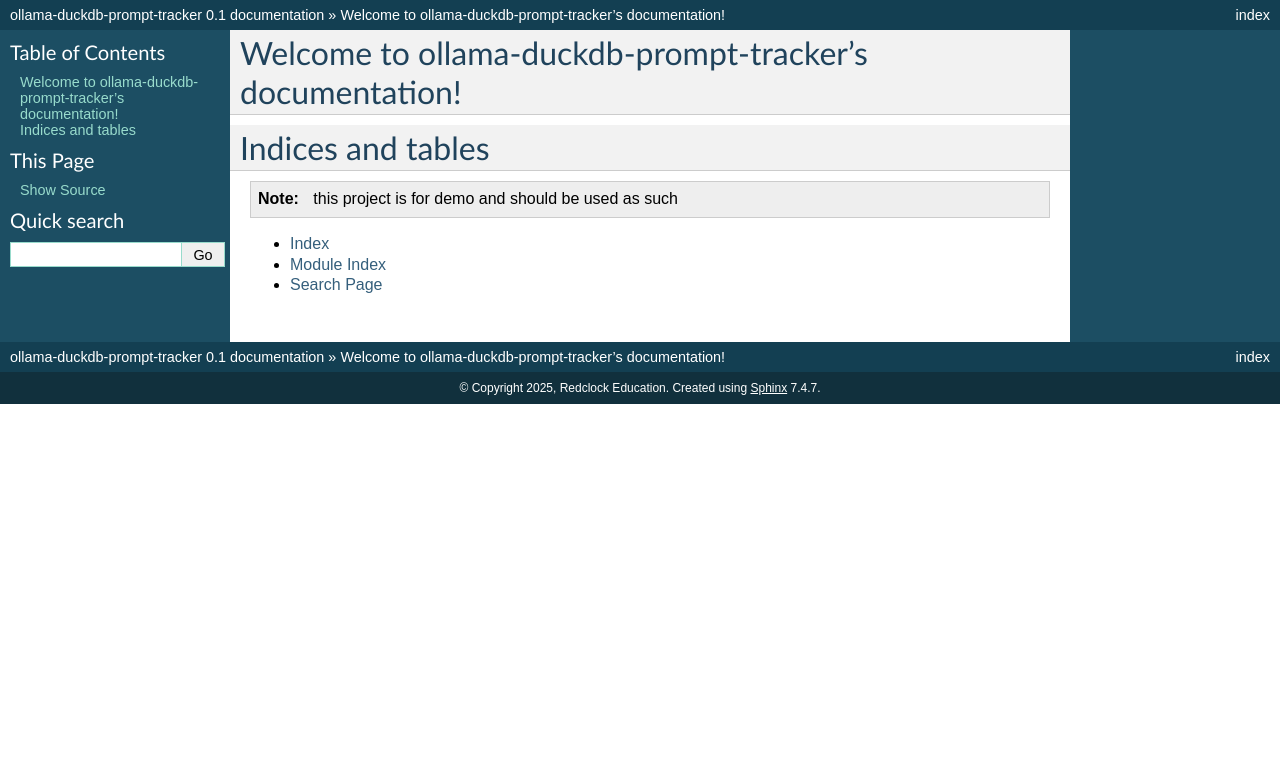
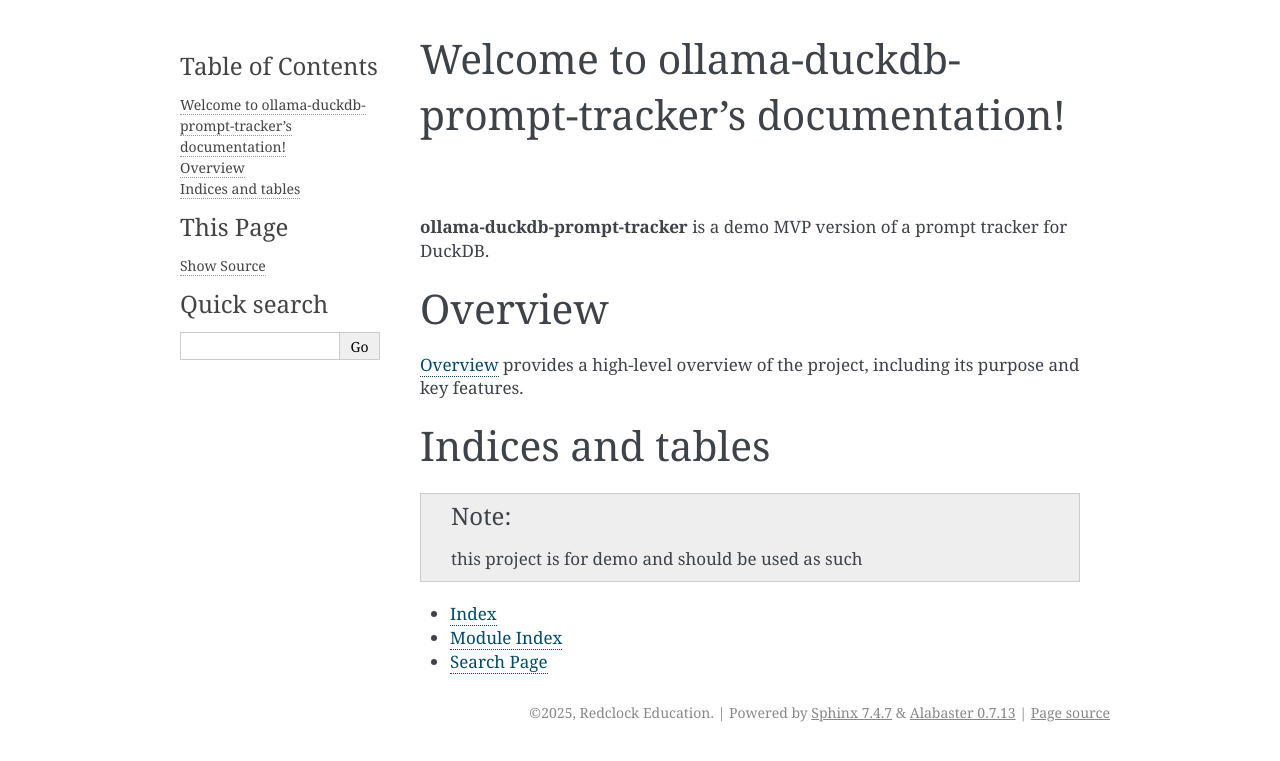
Before and after one commit to ayanguha/ollama-duckdb-prompt-tracker, a Sphinx documentation site: the page built from docs/source/index.rst, in a window 1280 px wide. Shown: the top 761 px of the page. Built offline with Sphinx 7.4.7, drawn with Linux system fonts in a browser that asks for light colours.

```diff
--- a/docs/source/conf.py
+++ b/docs/source/conf.py
@@ -11,18 +11,26 @@ copyright = '2025, Redclock Education'
 author = 'Redclock Education'
 release = '0.1'
 
+master_doc = "contents"
+
 # -- General configuration ---------------------------------------------------
 # https://www.sphinx-doc.org/en/master/usage/configuration.html#general-configuration
 
-extensions = []
+import os, sys
+
+sys.path.insert(0, os.path.abspath('../..'))
 
 templates_path = ['_templates']
 exclude_patterns = []
-
+extensions = [
+    'sphinx.ext.duration',
+    'sphinx.ext.doctest',
+    'sphinx.ext.autodoc',
+]
 
 
 # -- Options for HTML output -------------------------------------------------
 # https://www.sphinx-doc.org/en/master/usage/configuration.html#options-for-html-output
 
-html_theme = 'classic'
+html_theme = 'alabaster'
 html_static_path = ['_static']
--- a/docs/source/index.rst
+++ b/docs/source/index.rst
@@ -4,10 +4,12 @@
 
 Welcome to ollama-duckdb-prompt-tracker's documentation!
 ========================================================
+**ollama-duckdb-prompt-tracker** is a demo MVP version of a prompt tracker for DuckDB.
 
-.. toctree::
-   :maxdepth: 2
-   :caption: Contents:
+Overview
+==================
+:doc:`overview` provides a high-level overview of the project, including its purpose and key features.
+
 
 
 
```
Also changed, not shown: docs/source/api.rst (added, +45 -0 lines), docs/source/contents.rst (added, +9 -0 lines), docs/source/database_manager.rst (added, +9 -0 lines), docs/source/overview.rst (added, +14 -0 lines), docs/source/prompt_manager.rst (added, +9 -0 lines), docs/source/result_manager.rst (added, +9 -0 lines), docs/source/ui.rst (added, +9 -0 lines), src/README.md, 3 other files.
